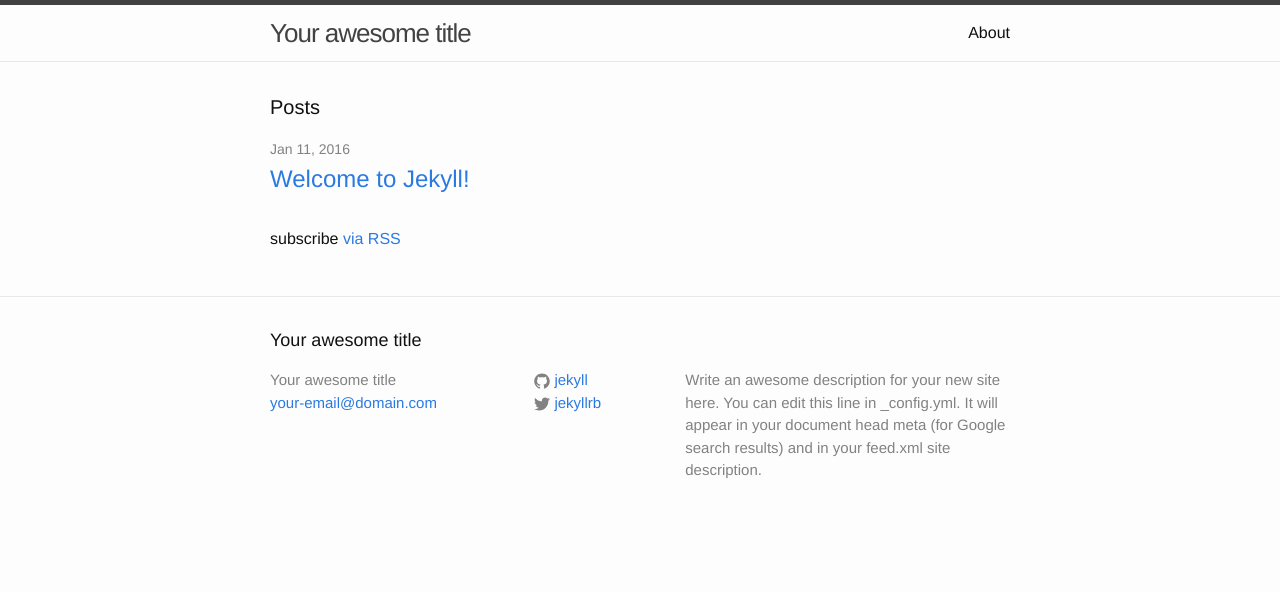
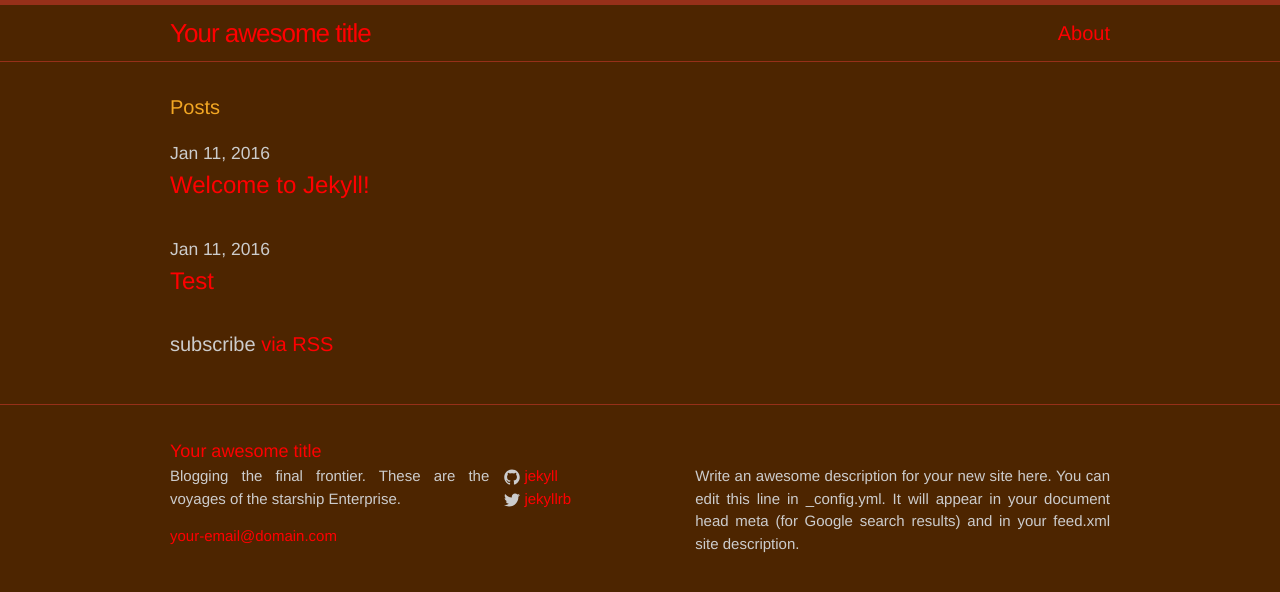
Before and after one commit to alexconst/alexconst.github.io, a Jekyll site: the page built from index.html, in a window 1280 px wide. Shown: the top 592 px of the page. Built offline with Jekyll 4.4.1, drawn with Linux system fonts in a browser that asks for light colours; Markdown is read by kramdown in place of the engine named in the settings.

Commit message:
Update CSS to an autumn theme look
Make use of redcarpet and pygments.
Fix font weight bug in firefox.
Fix header sizes to have h1 > h2 > etc.
Increase font size.
Replace static text in footer with an hyperlink.
Add subtitle in footer.

```diff
--- a/_config.yml
+++ b/_config.yml
@@ -1,5 +1,6 @@
 # Site settings
 title: Your awesome title
+subtitle: Blogging the final frontier. These are the voyages of the starship Enterprise.
 email: your-email@domain.com
 description: > # this means to ignore newlines until "baseurl:"
   Write an awesome description for your new site here. You can edit this
@@ -11,4 +12,9 @@ twitter_username: jekyllrb
 github_username:  jekyll
 
 # Build settings
-markdown: kramdown
+markdown: redcarpet
+redcarpet:
+    extensions: [autolink, footnotes]
+highlighter: pygments
+
+permalink: /:year/:month/:day/:title/
--- a/_includes/footer.html
+++ b/_includes/footer.html
@@ -2,12 +2,13 @@
 
   <div class="wrapper">
 
-    <h2 class="footer-heading">{{ site.title }}</h2>
+    <a class="footer-heading" href="{{ site.baseurl }}/">{{ site.title }}</a>
 
     <div class="footer-col-wrapper">
       <div class="footer-col  footer-col-1">
         <ul class="contact-list">
-          <li>{{ site.title }}</li>
+          <li>{{ site.subtitle }}</li>
+          <li><p/></li>
           <li><a href="mailto:{{ site.email }}">{{ site.email }}</a></li>
         </ul>
       </div>
--- a/_sass/_base.scss
+++ b/_sass/_base.scss
@@ -17,10 +17,12 @@ body {
     font-family: $base-font-family;
     font-size: $base-font-size;
     line-height: $base-line-height;
-    font-weight: 300;
+    font-weight: 400;
     color: $text-color;
     background-color: $background-color;
     -webkit-text-size-adjust: 100%;
+    text-align: justify;
+    text-justify: inter-word;
 }
 
 
@@ -80,7 +82,8 @@ li {
  * Headings
  */
 h1, h2, h3, h4, h5, h6 {
-    font-weight: 300;
+    font-weight: 400;
+    color: $headers-color;
 }
 
 
@@ -97,7 +100,7 @@ a {
     }
 
     &:hover {
-        color: $text-color;
+        color: $brand-color;
         text-decoration: underline;
     }
 }
@@ -130,7 +133,8 @@ code {
     font-size: 15px;
     border: 1px solid $grey-color-light;
     border-radius: 3px;
-    background-color: #eef;
+    background-color: #000;
+    color: #fff;
 }
 
 code {
@@ -154,8 +158,9 @@ pre {
  * Wrapper
  */
 .wrapper {
-    max-width: -webkit-calc(800px - (#{$spacing-unit} * 2));
-    max-width:         calc(800px - (#{$spacing-unit} * 2));
+    max-width: -webkit-calc(1000px - (#{$spacing-unit} * 2));
+    max-width:         calc(1000px - (#{$spacing-unit} * 2));
+    /* using a margin width in em units will allow it to scale to the whole page, otherwise (with non em units) it will maintain margins */
     margin-right: auto;
     margin-left: auto;
     padding-right: $spacing-unit;
@@ -163,8 +168,8 @@ pre {
     @extend %clearfix;
 
     @include media-query($on-laptop) {
-        max-width: -webkit-calc(800px - (#{$spacing-unit}));
-        max-width:         calc(800px - (#{$spacing-unit}));
+        max-width: -webkit-calc(1000px - (#{$spacing-unit}));
+        max-width:         calc(1000px - (#{$spacing-unit}));
         padding-right: $spacing-unit / 2;
         padding-left: $spacing-unit / 2;
     }
--- a/_sass/_layout.scss
+++ b/_sass/_layout.scss
@@ -2,8 +2,8 @@
  * Site header
  */
 .site-header {
-    border-top: 5px solid $grey-color-dark;
-    border-bottom: 1px solid $grey-color-light;
+    border-top: 5px solid $line-color;
+    border-bottom: 1px solid $line-color;
     min-height: 56px;
 
     // Positioning context for the mobile navigation icon
@@ -16,11 +16,6 @@
     letter-spacing: -1px;
     margin-bottom: 0;
     float: left;
-
-    &,
-    &:visited {
-        color: $grey-color-dark;
-    }
 }
 
 .site-nav {
@@ -32,7 +27,6 @@
     }
 
     .page-link {
-        color: $text-color;
         line-height: $base-line-height;
 
         // Gaps between nav items, but not on the first one
@@ -92,7 +86,7 @@
  * Site footer
  */
 .site-footer {
-    border-top: 1px solid $grey-color-light;
+    border-top: 1px solid $line-color;
     padding: $spacing-unit 0;
 }
 
@@ -198,7 +192,7 @@
 }
 
 .post-title {
-    font-size: 42px;
+    font-size: 325%;
     letter-spacing: -1px;
     line-height: 1;
 
@@ -210,27 +204,22 @@
 .post-content {
     margin-bottom: $spacing-unit;
 
+    h1 {
+        font-size: 300%;
+    }
     h2 {
-        font-size: 32px;
-
-        @include media-query($on-laptop) {
-            font-size: 28px;
-        }
+        font-size: 275%;
     }
-
     h3 {
-        font-size: 26px;
-
-        @include media-query($on-laptop) {
-            font-size: 22px;
-        }
+        font-size: 250%;
     }
-
     h4 {
-        font-size: 20px;
-
-        @include media-query($on-laptop) {
-            font-size: 18px;
-        }
+        font-size: 225%;
+    }
+    h5 {
+        font-size: 200%;
+    }
+    h6 {
+        font-size: 175%;
     }
 }
--- a/css/main.scss
+++ b/css/main.scss
@@ -6,23 +6,30 @@
 
 
 // Our variables
-$base-font-family: Helvetica, Arial, sans-serif;
-$base-font-size:   16px;
-$small-font-size:  $base-font-size * 0.875;
-$base-line-height: 1.5;
+$base-font-family:  Helvetica, Arial, sans-serif;
+$base-font-size:    20px;
+$small-font-size:   $base-font-size * 0.875;
+$base-line-height:  1.5;
 
-$spacing-unit:     30px;
+$spacing-unit:      30px;
 
-$text-color:       #111;
-$background-color: #fdfdfd;
-$brand-color:      #2a7ae2;
+$grey-color:        #cccccc;
+$grey-color-light:  lighten($grey-color, 40%);
+$grey-color-dark:   darken($grey-color, 25%);
+$brown-color:       #4d2500;
+$golden-color:      #f2a723;
+$golden-color-dark: darken($golden-color, 25%);
+$red-color:         #ff0000;
+$red-brown-color:   #963019;
 
-$grey-color:       #828282;
-$grey-color-light: lighten($grey-color, 40%);
-$grey-color-dark:  darken($grey-color, 25%);
+$text-color:        $grey-color;
+$background-color:  $brown-color;
+$brand-color:       $red-color;
+$headers-color:     $golden-color;
+$line-color:        $red-brown-color;
 
-$on-palm:          600px;
-$on-laptop:        800px;
+$on-palm:           600px;
+$on-laptop:         800px;
 
 
 
```
Also changed, not shown: _posts/2016-01-11-jekyll-test.markdown (added, +38 -0 lines).
